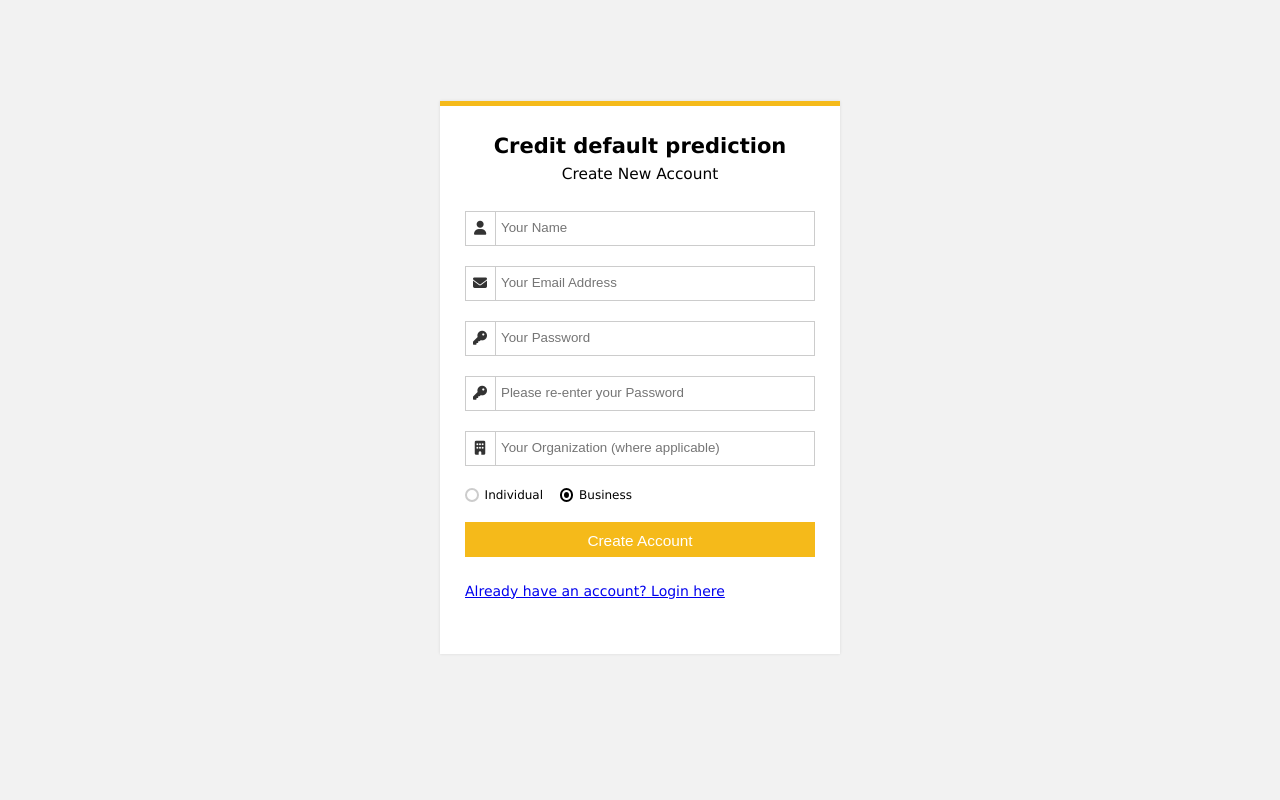
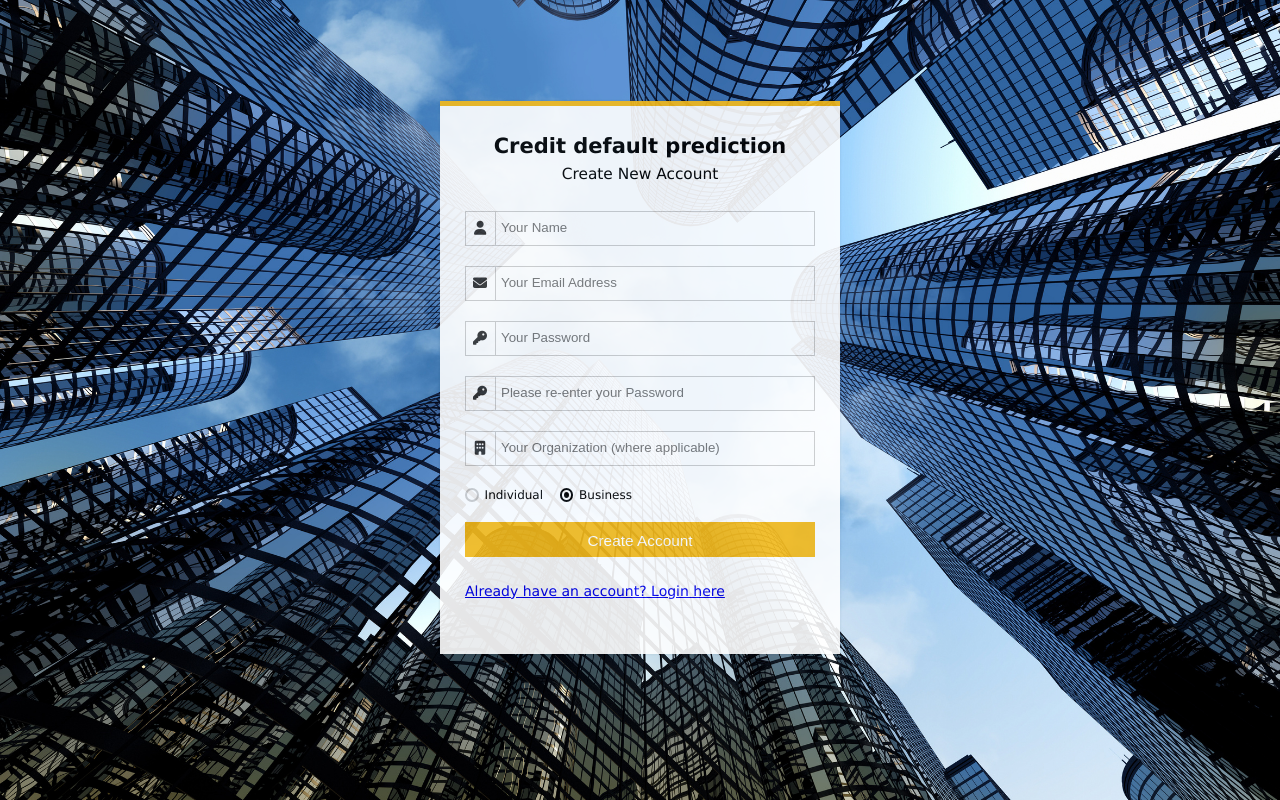
Before and after one commit to Jake-LJH/default-prediction, a Flask app: page /signup in a window 1280 px wide. Run offline with Flask 2, Linux system fonts and the light colour scheme; some libraries are stand-ins or nearby versions.

Commit message:
Add files via upload

```diff
--- a/source/static/css/main.css
+++ b/source/static/css/main.css
@@ -2,6 +2,9 @@ body {
   font-family: Verdana, Geneva, sans-serif;
   font-size: 14px;
   background: #f2f2f2;
+  background-image: url("/static/images/Banking.jpeg");
+  background-repeat: repeat-y;
+  background-size: cover;
 }
 
 .clearfix:after {
@@ -41,6 +44,7 @@ body {
   margin: 0;
 }
 .form_wrapper .title_container {
+  opacity: 1;
   text-align: center;
   padding-bottom: 15px;
 }
@@ -368,7 +372,7 @@ body {
   100% {
     -webkit-transform: scale3d(1, 1, 1);
     transform: scale3d(1, 1, 1);
-    opacity: 1;
+    opacity: 0.9;
   }
 }
 @-webkit-keyframes bounce {
@@ -387,7 +391,7 @@ body {
   }
   100% {
     -webkit-transform: translate3d(0, 0, 0);
-    opacity: 1;
+    opacity: 0.9;
   }
 }
 @keyframes bounce {
@@ -411,7 +415,7 @@ body {
   100% {
     -webkit-transform: translate3d(0, 0, 0);
     transform: translate3d(0, 0, 0);
-    opacity: 1;
+    opacity: 0.9;
   }
 }
 @media (max-width: 600px) {
```
